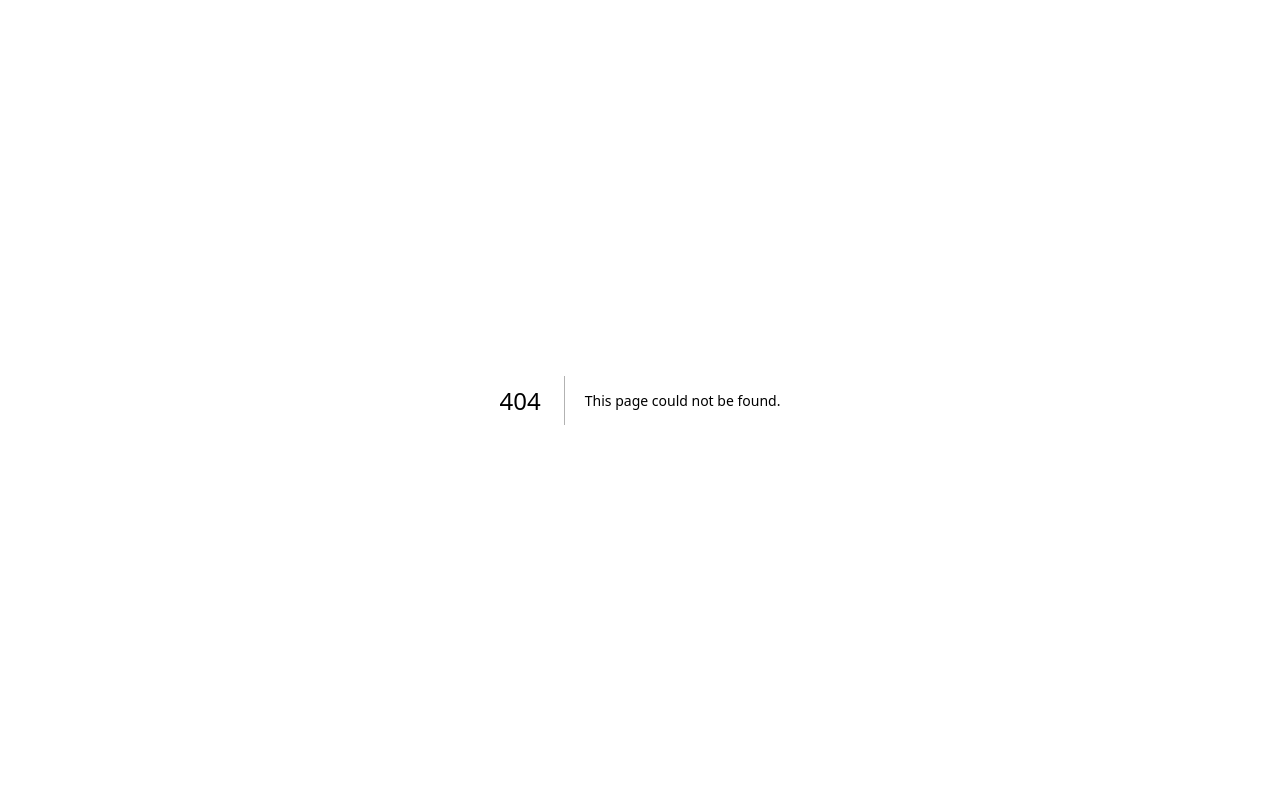
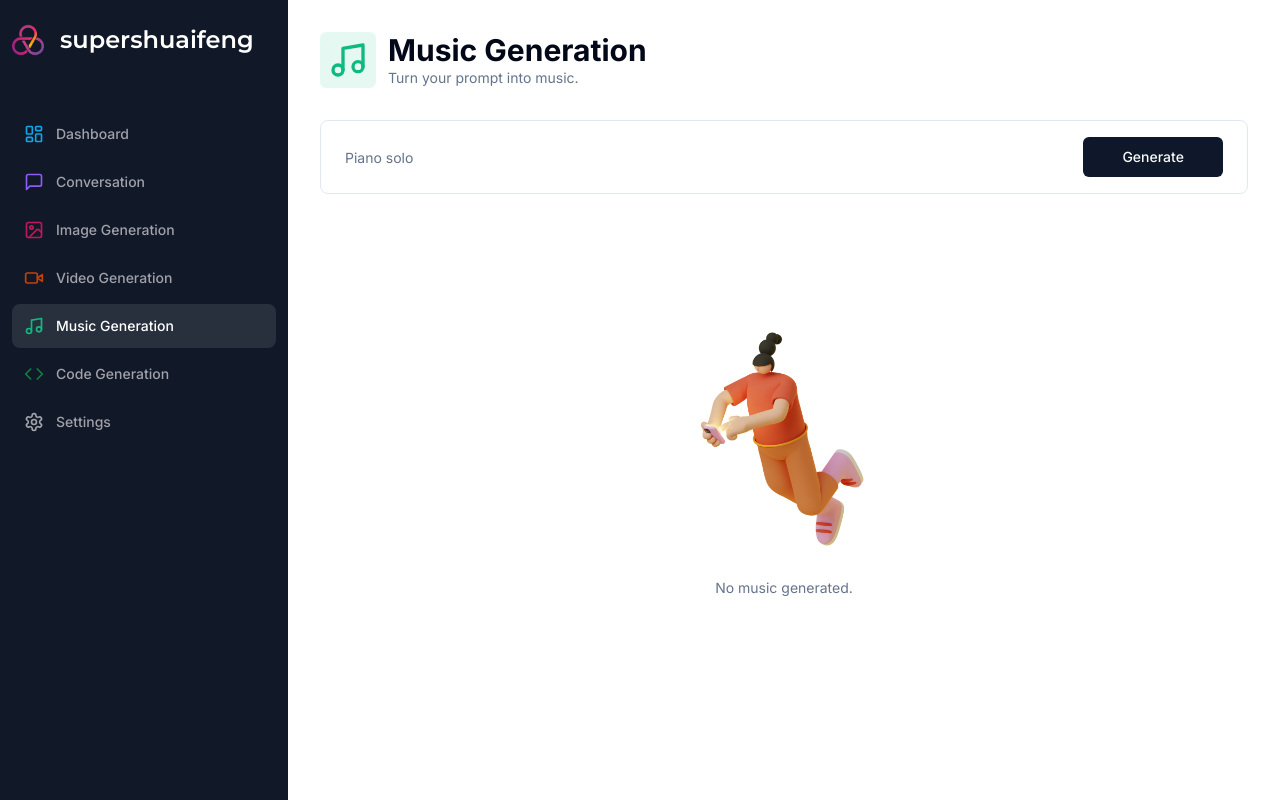
Before and after one commit to limchinfeng/ai-saas, a Next.js app: page /music in a window 1280 px wide. Before the commit this address had no page. Built offline with nearby package versions, Linux system fonts and the light colour scheme.

Commit message:
done music page and AI

```diff
--- /dev/null
+++ b/app/(dashboard)/(route)/music/constants.ts
@@ -0,0 +1,7 @@
+import * as z from "zod";
+
+export const formSchema = z.object({
+    prompt: z.string().min(1, {
+        message: "Music Prompt is required",
+    }),
+});
--- /dev/null
+++ b/app/(dashboard)/(route)/music/page.tsx
@@ -0,0 +1,116 @@
+'use client';
+
+import axios from "axios";
+import * as z from "zod";
+import Heading from '@/components/heading';
+import {zodResolver} from "@hookform/resolvers/zod";
+import { Music } from 'lucide-react';
+import React, { useState } from 'react';
+import { useForm } from 'react-hook-form';
+import { formSchema } from "./constants";
+import { Form, FormControl, FormField, FormItem } from "@/components/ui/form";
+import { Input } from "@/components/ui/input";
+import { Button } from "@/components/ui/button";
+import { useRouter } from "next/navigation";
+import ChatCompletionRequestMessage from "openai";
+import { cn } from "@/lib/utils";
+import Empty from "@/components/empty";
+import Loader from "@/components/loader";
+
+
+const MusicPage = () => {
+  const router = useRouter();
+  const [music, setMusic] = useState<string>();
+
+  const form = useForm<z.infer<typeof formSchema>>({
+    resolver: zodResolver(formSchema),
+    defaultValues: {
+      prompt: ""
+    }
+  });
+
+  const isLoading = form.formState.isSubmitting;
+
+  const onSubmit = async (values: z.infer<typeof formSchema>) => {
+    try {
+      setMusic(undefined);
+
+      const response = await axios.post('/api/music', values);
+      setMusic(response.data.audio);
+      form.reset();
+    } catch (error: any) {
+      console.log(error);
+    } finally {
+      router.refresh();
+    }
+  }
+
+  return (
+    <div>
+      <Heading
+        title="Music Generation"
+        description="Turn your prompt into music."
+        icon={Music}
+        iconColor="text-emerald-500"
+        bgColor="bg-emerald-500/10"
+      />
+      <div className="px-4 lg:px-8">
+        <div>
+          <Form {...form}>
+            <form
+              onSubmit={form.handleSubmit(onSubmit)}
+              className="
+                rounded-lg
+                border
+                w-full
+                p-4
+                px-3
+                md:px-6
+                focus-within:shadow-sm
+                grid
+                grid-cols-12
+                gap-2
+              "
+            >
+              <FormField
+                name="prompt"
+                render={({ field }) => (
+                  <FormItem className="col-span-12 lg:col-span-10">
+                    <FormControl className="m-0 p-0">
+                      <Input
+                        className="border-0 outline-none focus-visible:ring-0 focus-visible:ring-transparent"
+                        disabled={isLoading}
+                        placeholder="Piano solo"
+                        {...field}
+                      />
+                    </FormControl>
+                  </FormItem>
+                )}
+              />
+              <Button className="col-span-12 lg:col-span-2 w-full" type="submit" disabled={isLoading} size="icon">
+                Generate
+              </Button>
+            </form>
+          </Form>
+        </div>
+        <div className="space-y-4 mt-4">
+          {isLoading && (
+            <div className="p-8 rounded-lg w-full flex items-center justify-center bg-muted">
+              <Loader />
+            </div>
+          )}
+          {!music&& !isLoading && (
+            <Empty label="No music generated." />
+          )}
+          {music && (
+            <audio controls className="w-full mt-8">
+              <source src={music} />
+            </audio>
+          )}
+        </div>
+      </div>
+    </div>
+   );
+}
+
+export default MusicPage;
--- /dev/null
+++ b/app/api/music/route.ts
@@ -0,0 +1,39 @@
+import { auth } from "@clerk/nextjs";
+import { NextResponse } from "next/server";
+import Replicate from "replicate";
+
+const replicate = new Replicate({
+  auth: process.env.REPLICATE_API_TOKEN || ""
+});
+
+export async function POST(
+  req: Request
+) {
+  try {
+    const { userId } = auth();
+    const body = await req.json();
+    const { prompt  } = body;
+
+    if (!userId) {
+      return new NextResponse("Unauthorized", { status: 401 });
+    }
+
+    if (!prompt) {
+      return new NextResponse("Prompt is required", { status: 400 });
+    }
+
+    const response = await replicate.run(
+      "riffusion/riffusion:8cf61ea6c56afd61d8f5b9ffd14d7c216c0a93844ce2d82ac1c9ecc9c7f24e05",
+      {
+        input: {
+          prompt_a: prompt
+        }
+      }
+    );
+
+    return NextResponse.json(response);
+  } catch (error) {
+    console.log('[MUSIC_ERROR]', error);
+    return new NextResponse("Internal Error", { status: 500 });
+  }
+};
--- a/package.json
+++ b/package.json
@@ -33,6 +33,7 @@
     "react-dom": "18.2.0",
     "react-hook-form": "^7.45.4",
     "react-markdown": "^8.0.7",
+    "replicate": "^0.16.1",
     "tailwind-merge": "^1.14.0",
     "tailwindcss": "3.3.3",
     "tailwindcss-animate": "^1.0.6",
```
Also changed, not shown: 2 other files (tests, documents, lock files or other folders).
